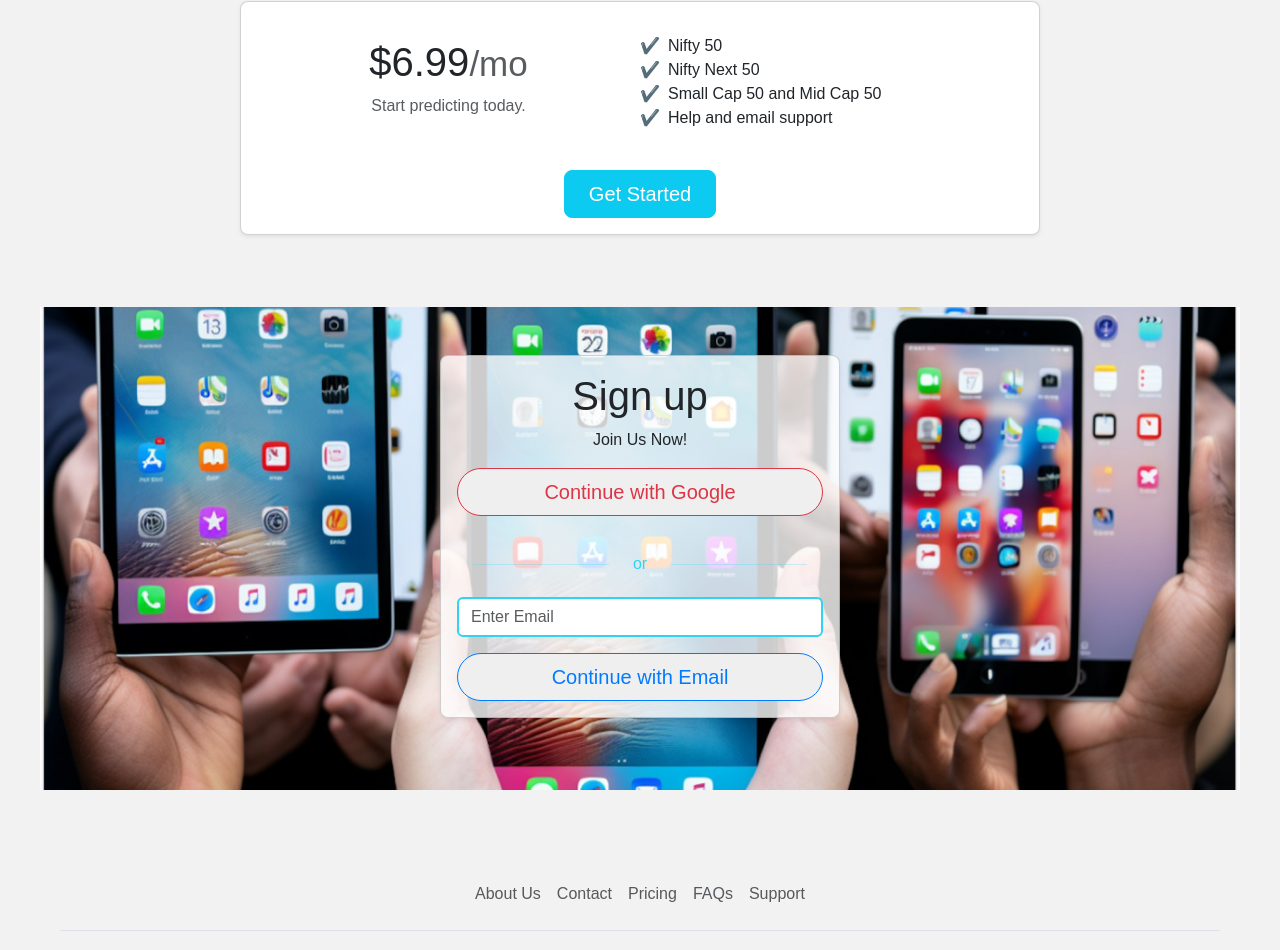
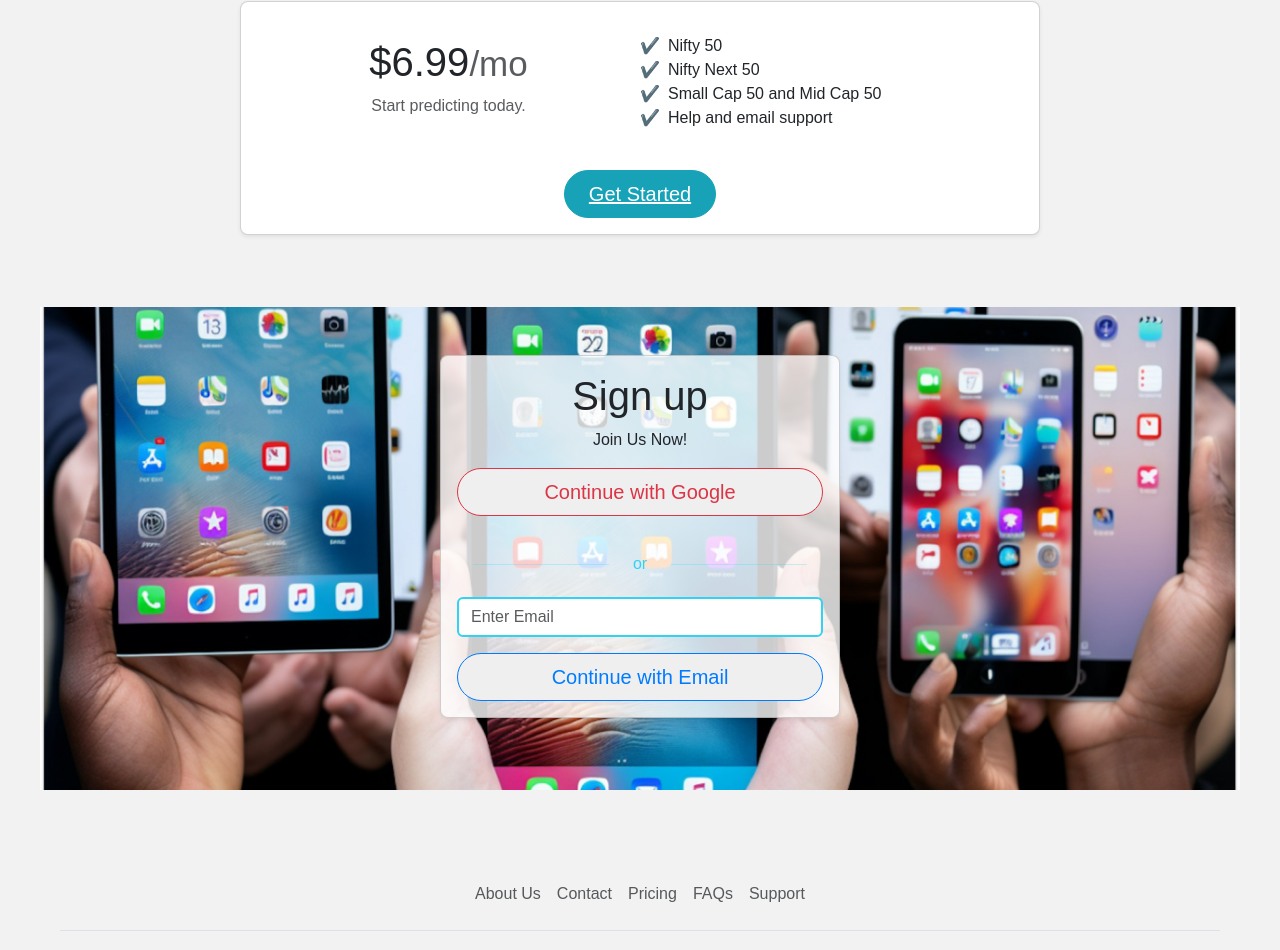
Before and after one commit to rudrakumar2012/StockSage-AI, a React (Vite) app: page /showdata in a window 1280 px wide. Shown: the part 3634-4584 px from the top of the page. Built offline with nearby package versions, Linux system fonts and the light colour scheme.

Commit message:
fix button

```diff
--- a/src/components/Pricing.jsx
+++ b/src/components/Pricing.jsx
@@ -43,7 +43,7 @@
         <div className="d-grid gap-2 mx-auto mb-3">
           <Link
             to="/showdata"
-            className="btn btn-info btn-rounded btn-lg px-4 text-white"
+            className="buttoninfo px-4"
           >
             Get Started
           </Link>
--- a/src/index.css
+++ b/src/index.css
@@ -221,3 +221,35 @@
   font-size: 1.25rem;
   line-height: 1.5;
 }
+
+.buttoninfo {
+  /* btn */
+  display: inline-block;
+  font-weight: 400;
+  text-align: center;
+  white-space: nowrap;
+  vertical-align: middle;
+  -webkit-user-select: none;
+  -moz-user-select: none;
+  -ms-user-select: none;
+  user-select: none;
+  border: 1px solid transparent;
+  padding: 0.375rem 0.75rem;
+  font-size: 1rem;
+  line-height: 1.5;
+  border-radius: 0.25rem;
+  transition: color 0.15s ease-in-out, background-color 0.15s ease-in-out, border-color 0.15s ease-in-out, box-shadow 0.15s ease-in-out;
+
+  /* btn-info */
+  color: #ffffff;
+  background-color: #17a2b8;
+  border-color: #17a2b8;
+
+  /* btn-rounded */
+  border-radius: 50rem;
+
+  /* btn-lg */
+  padding: 0.5rem 1rem;
+  font-size: 1.25rem;
+  line-height: 1.5;
+}
```
